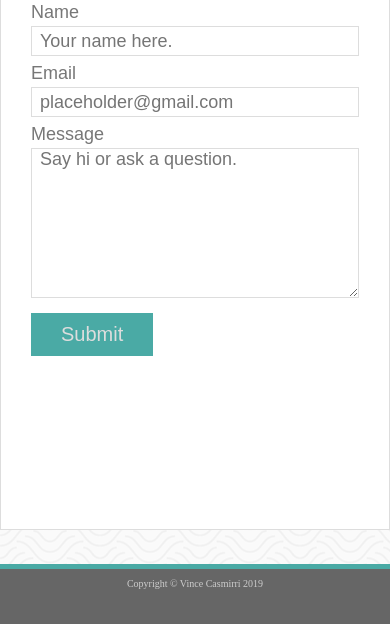
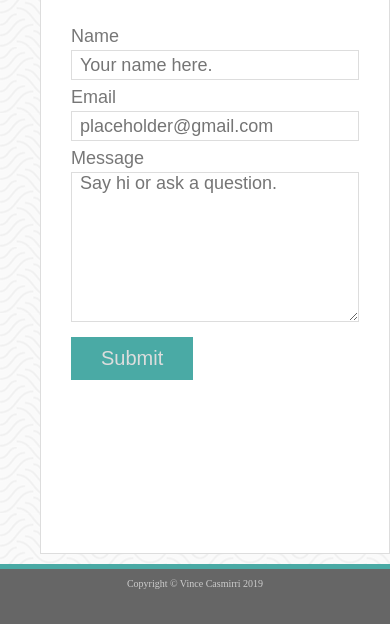
Before and after one commit to vcasmirri/Responsive-Portfolio, a plain HTML site: page contact.html in a window 390 px wide. Shown: the part 220-844 px from the top of the page. Drawn offline with Linux system fonts and the light colour scheme.

Commit message:
Fixed some responsiveness issues on About me page.

```diff
--- a/assets/css/style.css
+++ b/assets/css/style.css
@@ -11,7 +11,7 @@ body {
 /* Styles header and body containers */
 
 .container {
-    overflow: hidden;
+    /* overflow: hidden; */
     clear: both;
     margin: 0 auto;
     width: 100%;
@@ -264,6 +264,12 @@ textarea {
         margin-right: 20px;
     }
 
+    #contact-box {
+        width: 70%;
+        margin-left: 20px;
+        margin-right: 20px;
+    }
+
     #content-wrapper {
         margin: 0 20px 0 0;
     }
@@ -281,11 +287,20 @@ textarea {
         width: 100%;
     }
 
+    #content-wrapper {
+        margin-left: 20px;
+    }
+
     #content-box {
+        width: auto;
+        margin: auto;
+    }
+
+    #gallery-box {
         width: 100%;
     }
 
-    #gallery-box {
+    #contact-box {
         width: 100%;
     }
 
@@ -312,7 +327,8 @@ textarea {
     #content-box {
         width: 100%;
         box-align: center;
-        margin-top: 40px;
+        margin-top: 20px;
+        margin-bottom: 80px;
     }
 
     #content-box img {
@@ -323,6 +339,7 @@ textarea {
 
     #content-box p {
         float: left;
+        padding-top: 20px;
     }
 
     #gallery-box {
@@ -338,4 +355,9 @@ textarea {
         width: 90%;
     }
 
+    #contact-box {
+        width: 100%;
+        margin-top: 40px;
+    }
+
 }
--- a/contact.html
+++ b/contact.html
@@ -24,6 +24,8 @@
         </div>
     </header>
 
+    <div id="content-wrapper">
+
         <div class="container">
             <div id="contact-box">
                 <h1>Contact</h1>
@@ -47,6 +49,8 @@
             </div>
         </div>
 
+    </div>
+
     <footer>Copyright &copy; Vince Casmirri 2019</footer>
 
 </body>
```
Also changed, not shown: assets/images/avatar.jpg. Lines whose indentation alone changed are shown as unchanged.
